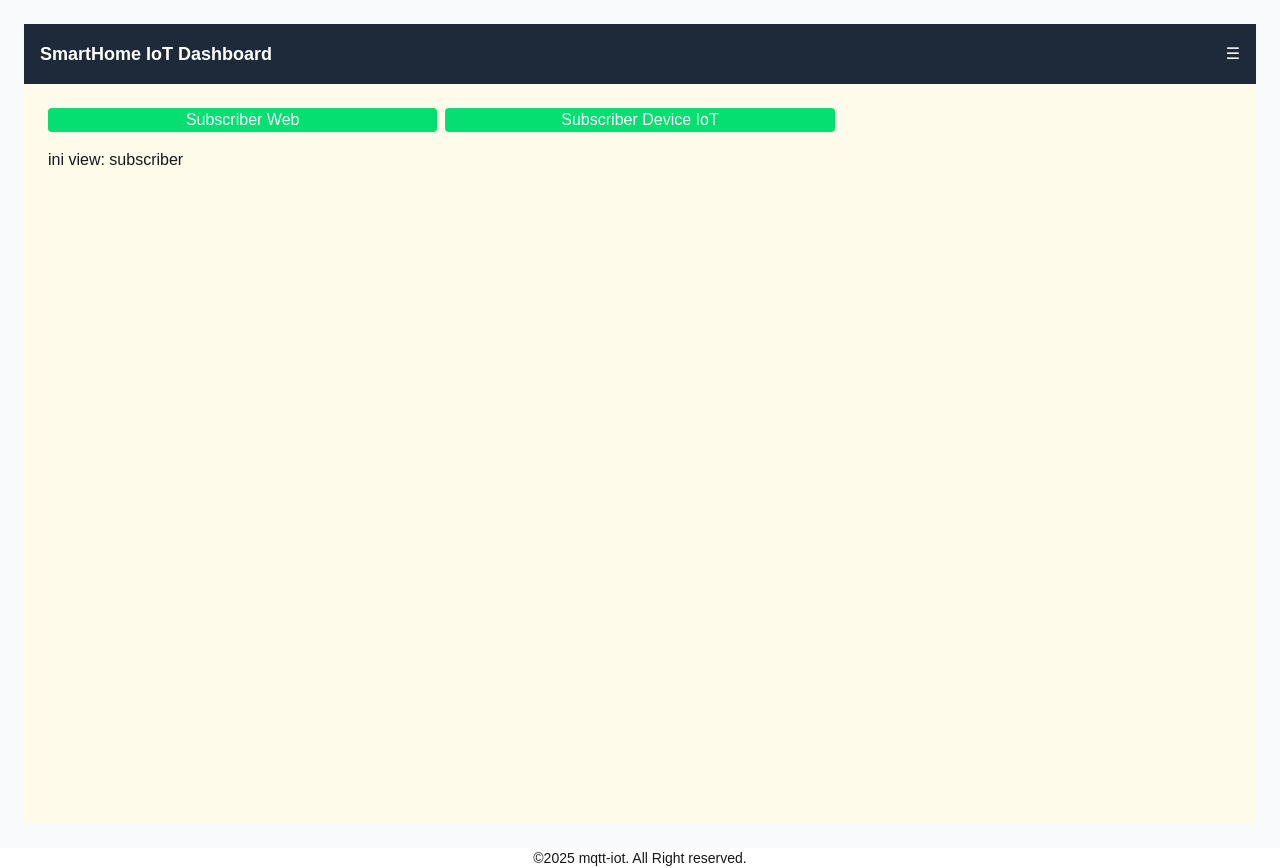
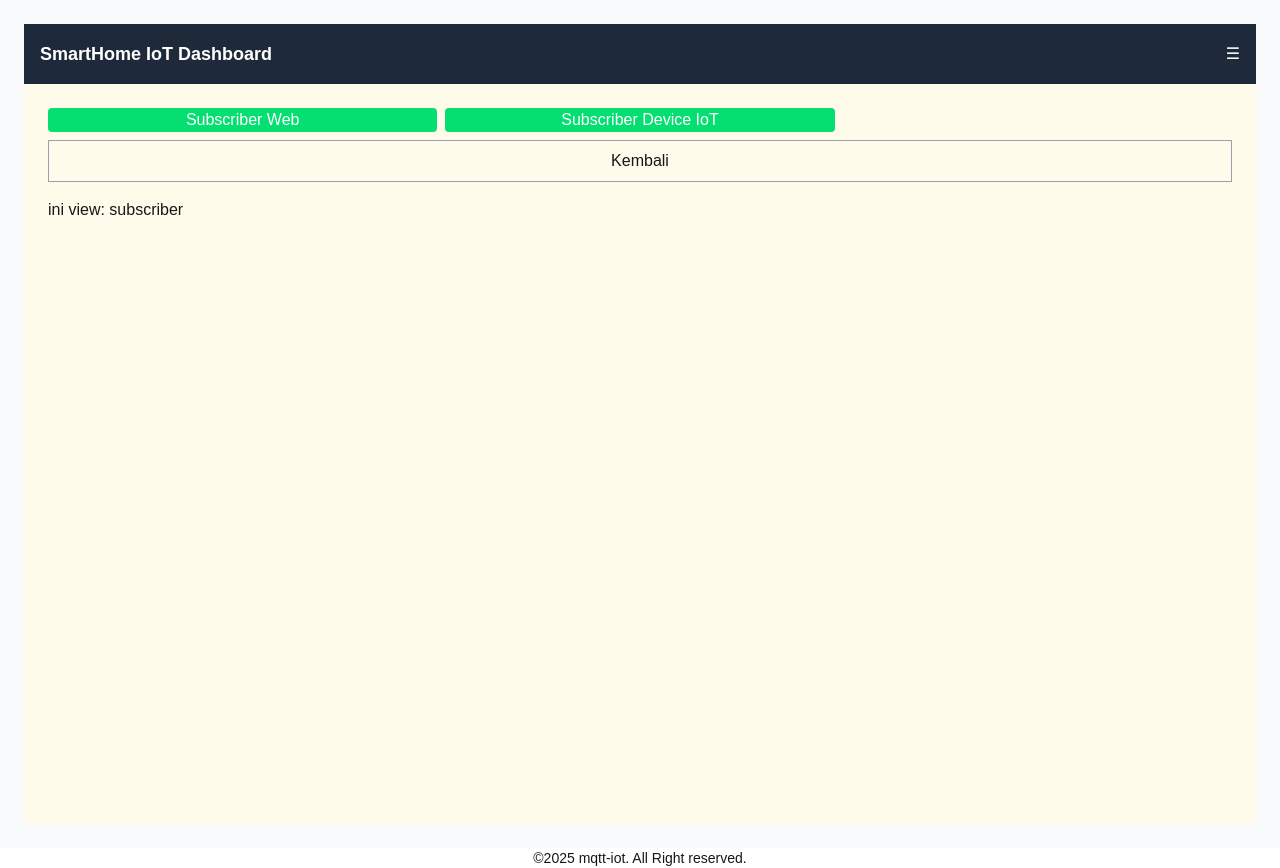
Before and after one commit to SalsabillaAhmad/mqtt-iot, a Next.js app: page /dashboard/users in a window 1280 px wide. Both pictures are taken after a click on the button "Add Subscriber". Built offline with nearby package versions, Linux system fonts and the light colour scheme.

Commit message:
membuat fungsi .map untuk pengulangan, membuat button onCLick untuk navigasi bar atau menjalankan kode ketika tombol di klik oleh user

```diff
--- a/src/app/dashboard/users/page.tsx
+++ b/src/app/dashboard/users/page.tsx
@@ -34,10 +34,17 @@ export default function UsersDashboard() {
               <button
                 key={option}
                 className="px-4 bg-green-400 text-white rounded hover:bg-green-600"
+                // onClick={() => setView(null)}
               >
                 {option}
               </button>
             ))}
+            <button
+              className="px-4 py-2 border border-gray-400 hover:border-gray-200 col-span-full"
+              onClick={() => setView(null)}
+            >
+              Kembali
+            </button>
           </div>
         )}
         {view === "publisher" && (
@@ -46,10 +53,17 @@ export default function UsersDashboard() {
               <button
                 key={option}
                 className="px-4 bg-green-400 text-white rounded hover:bg-green-600"
+                onClick={() => setView(null)}
               >
                 {option}
               </button>
             ))}
+            <button
+              className="px-4 py-2 border border-gray-400 hover:border-gray-200 col-span-full"
+              onClick={() => setView(null)}
+            >
+              Kembali
+            </button>
           </div>
         )}
         <div>
--- a/src/app/hooks/publisherOptions.ts
+++ b/src/app/hooks/publisherOptions.ts
@@ -1 +1 @@
-export const publisherOptions =["Text","Button","Switch","Seek Bar","Combo Box"];
+export const publisherOptions =["Text","Button","Switch","Seek Bar","Combo Box",];
```
Also changed, not shown: src/app/hooks/subscriberOptions.ts (line endings or trailing spaces).
